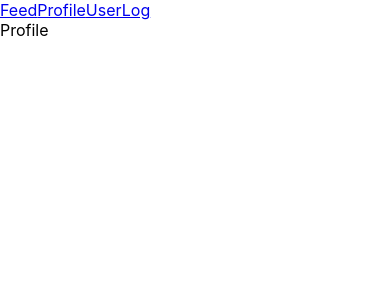
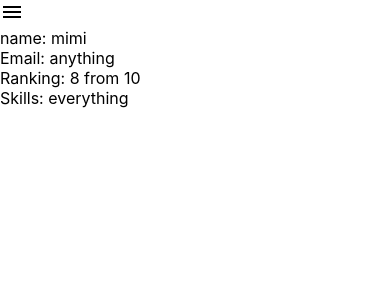
Before and after one commit to MichellePomeranc/volunteerhood, a React app: page /Profile in a window 390 px wide. Shown: the top 300 px of the page. Built offline with nearby package versions, Linux system fonts and the light colour scheme.

Commit message:
hamburger menu working

```diff
--- a/package.json
+++ b/package.json
@@ -5,6 +5,8 @@
   "dependencies": {
     "@babel/core": "7.7.4",
     "@babel/plugin-proposal-decorators": "^7.8.3",
+    "@material-ui/core": "^4.8.3",
+    "@material-ui/icons": "^4.5.1",
     "@svgr/webpack": "4.3.3",
     "@testing-library/jest-dom": "^4.2.4",
     "@testing-library/react": "^9.4.0",
@@ -31,6 +33,7 @@
     "eslint-plugin-react": "7.16.0",
     "eslint-plugin-react-hooks": "^1.6.1",
     "file-loader": "4.3.0",
+    "font-awesome": "^4.7.0",
     "fs-extra": "^8.1.0",
     "html-webpack-plugin": "4.0.0-beta.5",
     "identity-obj-proxy": "3.0.0",
--- a/public/index.html
+++ b/public/index.html
@@ -3,6 +3,7 @@
   <head>
     <meta charset="utf-8" />
     <link rel="icon" href="%PUBLIC_URL%/favicon.ico" />
+    <link rel="stylesheet" href="https://cdnjs.cloudflare.com/ajax/libs/font-awesome/4.7.0/css/font-awesome.min.css">
     <meta name="viewport" content="width=device-width, initial-scale=1" />
     <meta name="theme-color" content="#000000" />
     <meta
--- a/src/App.css
+++ b/src/App.css
@@ -26,6 +26,7 @@
 
 .App-link {
   color: #61dafb;
+
 }
 
 @keyframes App-logo-spin {
@@ -36,3 +37,31 @@
     transform: rotate(360deg);
   }
 }
+
+.main-links{
+  text-shadow: black;
+  font-size: larger;
+  font-weight: 600;
+  color: blue;
+  /* display: grid; */
+  text-align: center;
+}
+
+
+/* .wrapper {
+  display: flex;
+  align-items: stretch;
+  min-height: 100vh;
+} */
+
+.menu-toggle {
+  display: none;
+}
+@media (max-width: 767px) {
+  .sidebar {
+    display: none;
+  }
+  .menu-toggle {
+    display: initial; /* display the toggle, previously hidden */
+  }
+}
--- a/src/App.js
+++ b/src/App.js
@@ -1,25 +1,57 @@
 import React, {Component} from 'react';
-import logo from './logo.svg';
+// import logo from './logo.svg';
 import './App.css';
 import { BrowserRouter as Router, Route, Link } from 'react-router-dom'
 import Feed from './components/Feed'
 import Help from './components/Help'
-import UserLog from './components/Login-Signup'
+// import UserLog from './components/Login-Signup'
 import Menu from './components/Menu'
 import Profile from './components/Profile'
+import 'font-awesome/css/font-awesome.min.css';
+
+
+// import { makeStyles } from '@material-ui/core/styles';
+import Drawer from '@material-ui/core/Drawer';
+import Button from '@material-ui/core/Button';
+import List from '@material-ui/core/List';
+import MenuIcon from '@material-ui/icons/Menu';
+
+
 
 class App extends Component {
   constructor() {
     super()
     this.state = {
-      helpRequests: ['helphelp',' help',' asd']
+      helpRequests: ['helphelp',' help',' asd'],
+      left: false
+
     }
+
   }
 
+
+ toggleDrawer = (side, open) => event => {
+    if (event.type === 'keydown' && (event.key === 'Tab' || event.key === 'Shift')) {
+      return;
+    }
+
+    this.setState({ ...this.state, [side]: open });
+  };
+
+
+
+
   // async componentDidMount() {
-  //   const response = await this.getFeed()
-  //   this.setState({ Feed: response.data })
+  //   // const response = await this.getFeed()
+  //   // this.setState({ Feed: response.data })
+
+  //   return(
+  //     <Feed/>
+  //   )
+
   // }
+
+
 
   // async getFeed() {
   //   return axios.get('http://localhost:8080/feed')
@@ -39,20 +71,43 @@ class App extends Component {
   //   this.setState({ Feed: response.data })
   // }
 
+   sideList = side => (
+    <div
+
+      role="presentation"
+      onClick={this.toggleDrawer(side, false)}
+      onKeyDown={this.toggleDrawer(side, false)}
+    >
+      <List>
+       <div>
+         <div><Link className="main-links" to="/Feed">Feed</Link></div>
+         <div><Link className="main-links" to="/Profile">Profile</Link></div>
+        {/* <Link className="main-links" to="/UserLog">UserLog</Link> */}
+        </div>
+      </List>
+      </div>
+   )
+
 
   render() {
+
+
+
     return (
-      <Router>
-        <div>
-          <Link className="main-links" to="/Feed">Feed</Link>
-          <Link className="main-links" to="/Profile">Profile</Link>
-          <Link className="main-links" to="/UserLog">UserLog</Link>
-        </div>
+      <div>
+      < MenuIcon onClick={this.toggleDrawer('left', true)}/>
 
-        <Route path="/Feed" exact render={() => (<Feed helpRequests={this.state.helpRequests}/>)}/>
-        <Route path="/Profile" exact render={() => (<Profile />)}/>
-        <Route path="/UserLog" exact render={() => (<UserLog />)}/>
-  </Router>
+        <Router>
+      <Drawer open={this.state.left} onClose={this.toggleDrawer('left', false)}>
+        {this.sideList('left')}
+      </Drawer>
+      <Route path="/Feed" exact render={() => (<Feed helpRequests={this.state.helpRequests}/>)}/>
+      <Route path="/Profile" exact render={() => (<Profile />)}/>
+        </Router>
+         {/* <Route path="/UserLog" exact render={() => (<UserLog />)}/> */}
+
+
+    </div>
   )
 }
 }
--- a/src/components/Profile.js
+++ b/src/components/Profile.js
@@ -1,9 +1,30 @@
 import React, {Component} from 'react';
 
 class Profile extends Component {
+  constructor() {
+    super();
+    this.state = {
+      name:"mimi",
+      Email:"anything",
+      Ranking:8,
+      Skills:"everything",
+
+    };
+  }
     render() {
       return (
-      <div>Profile</div>
+    <div>
+      <div>name: {this.state.name}</div>
+      <div>Email: {this.state.Email}</div>
+      <div>Ranking: {this.state.Ranking} from 10</div>
+      <div>Skills: {this.state.Skills}</div>
+
+
+
+    </div>
+
+
+
       )
     }
   }
```
Also changed, not shown: 1 other file (tests, documents, lock files or other folders).
